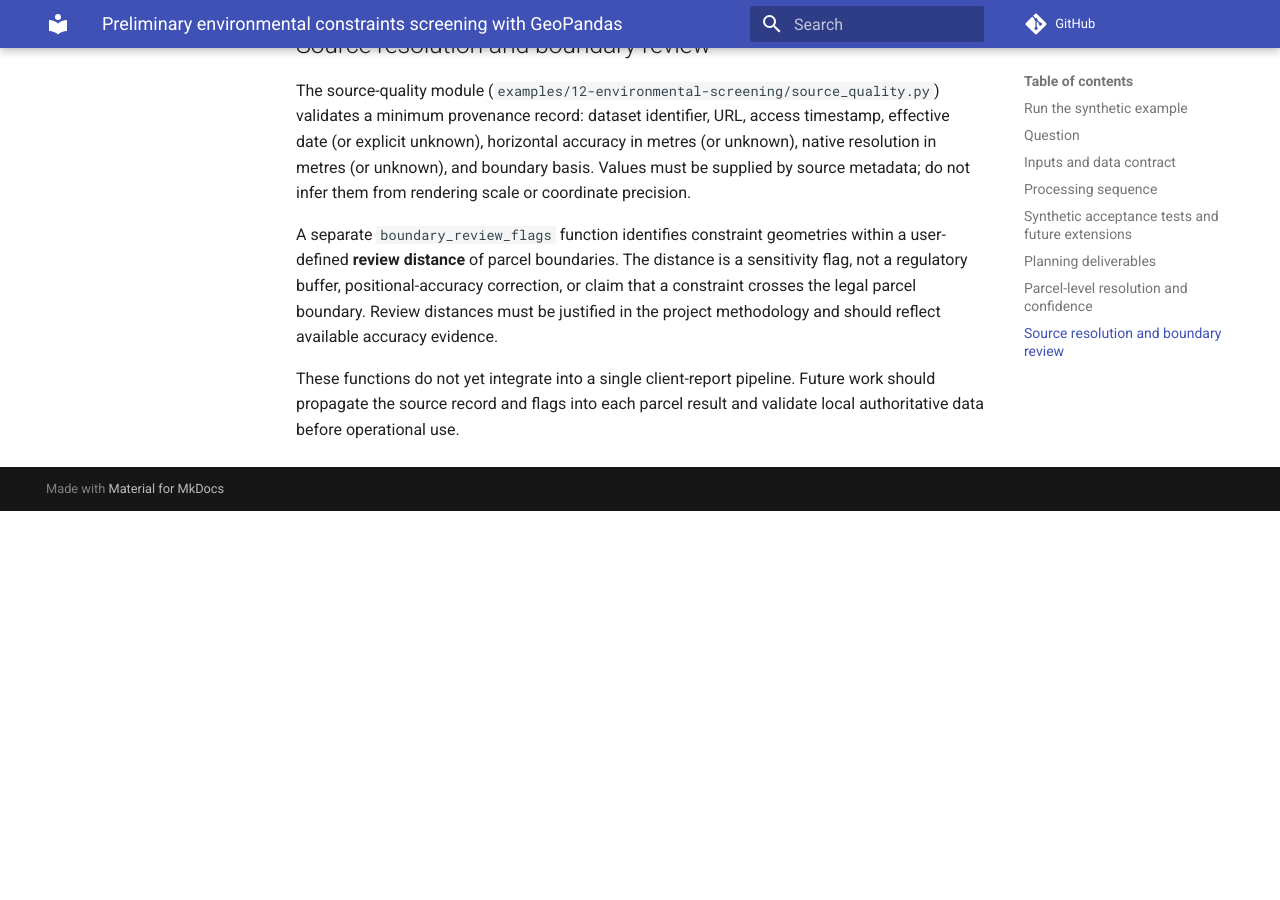
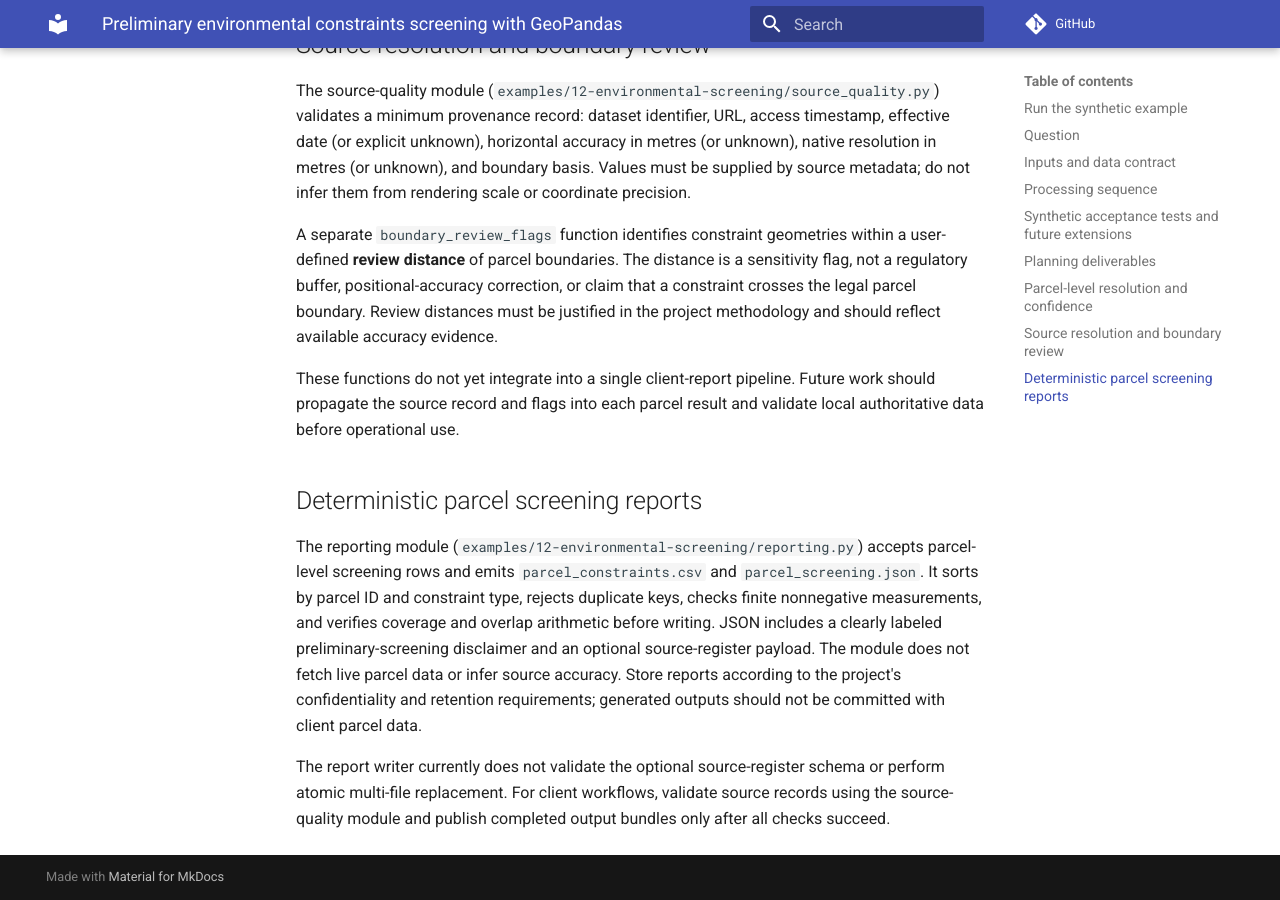
Before and after one commit to ZQM-Computing/geopandas-cookbook, an MkDocs documentation site: the page built from docs/environmental-screening.md, in a window 1280 px wide and 900 px high, scrolled down 3433 px. Built offline with MkDocs 1.6.1 and Material for MkDocs 9.7.7, drawn with Linux system fonts in a browser that asks for light colours; comment, search, counter and statistics services are not loaded; before the commit the page ends 3944 px from its top, so only the background shows below that.

Commit message:
docs: explain deterministic parcel report outputs and limitations

````diff
--- a/docs/environmental-screening.md
+++ b/docs/environmental-screening.md
@@ -7,7 +7,7 @@
 ```bash
 pip install -e . pytest
 python examples/12-environmental-screening/run.py
-python -m pytest tests/test_environmental_screening.py tests/test_parcel_environmental_screening.py tests/test_environmental_source_quality.py -q
+python -m pytest tests/test_environmental_screening.py tests/test_parcel_environmental_screening.py tests/test_environmental_source_quality.py tests/test_environmental_reporting.py -q
 ```
 
 The example reports per-type mapped overlap or missing coverage for synthetic features only. It does not fetch authoritative datasets, write client deliverables, or produce a regulatory conclusion.
@@ -76,3 +76,9 @@
 A separate `boundary_review_flags` function identifies constraint geometries within a user-defined **review distance** of parcel boundaries. The distance is a sensitivity flag, not a regulatory buffer, positional-accuracy correction, or claim that a constraint crosses the legal parcel boundary. Review distances must be justified in the project methodology and should reflect available accuracy evidence.
 
 These functions do not yet integrate into a single client-report pipeline. Future work should propagate the source record and flags into each parcel result and validate local authoritative data before operational use.
+
+## Deterministic parcel screening reports
+
+The reporting module (`examples/12-environmental-screening/reporting.py`) accepts parcel-level screening rows and emits `parcel_constraints.csv` and `parcel_screening.json`. It sorts by parcel ID and constraint type, rejects duplicate keys, checks finite nonnegative measurements, and verifies coverage and overlap arithmetic before writing. JSON includes a clearly labeled preliminary-screening disclaimer and an optional source-register payload. The module does not fetch live parcel data or infer source accuracy. Store reports according to the project's confidentiality and retention requirements; generated outputs should not be committed with client parcel data.
+
+The report writer currently does not validate the optional source-register schema or perform atomic multi-file replacement. For client workflows, validate source records using the source-quality module and publish completed output bundles only after all checks succeed.
````
